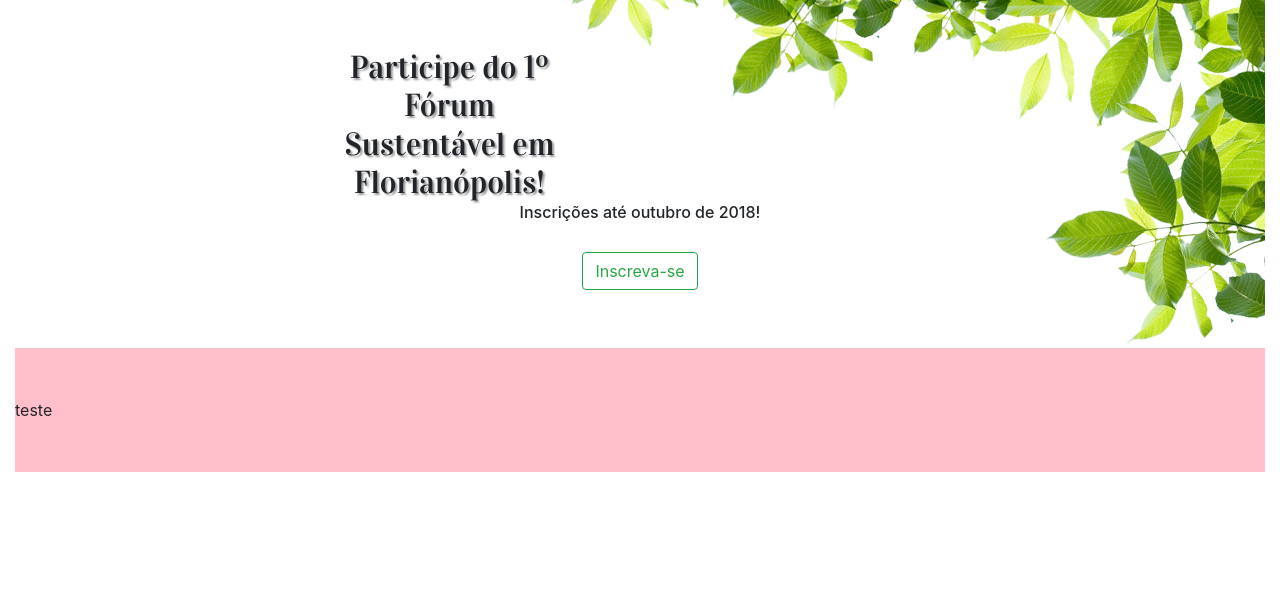
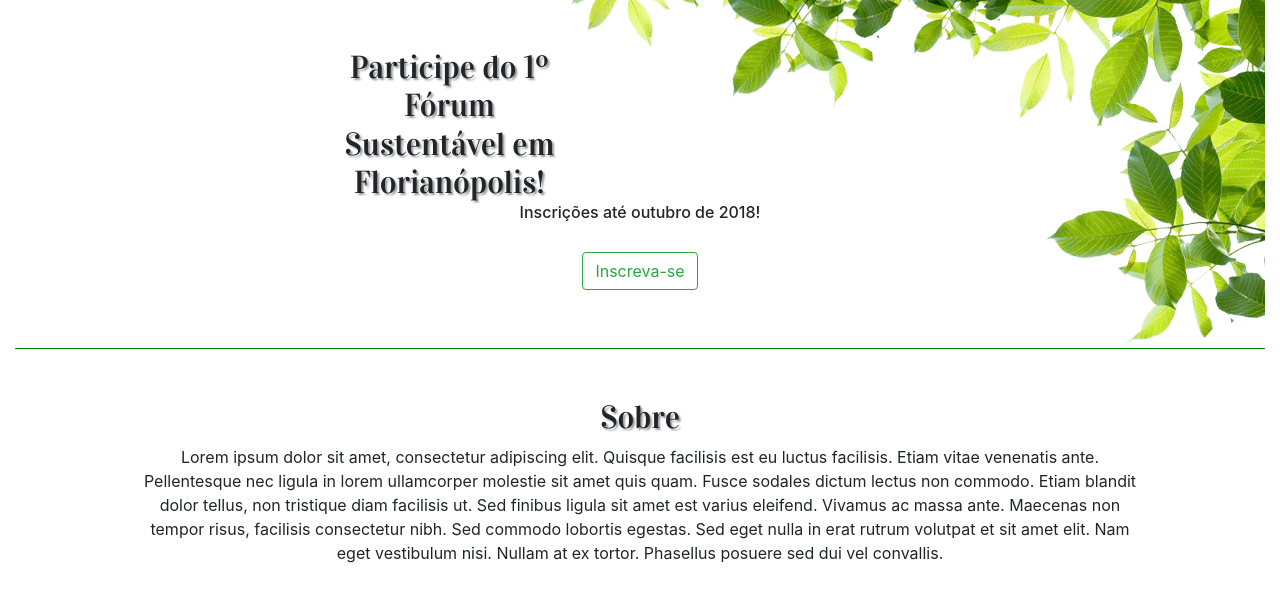
Before and after one commit to bkprestes/bkprestes.github.io, a PHP site: page /day2/index.html in a window 1280 px wide. Shown: the part 57-671 px from the top of the page. Run offline with PHP 8.4, Linux system fonts and the light colour scheme; some libraries are stand-ins or nearby versions.

Commit message:
finalizado div sobre

```diff
--- a/day2/day2.css
+++ b/day2/day2.css
@@ -39,7 +39,19 @@ div#convite h6 button{
 
 /*noticias*/
 
-div#noticias{
+div#sobre{
 	padding: 50px 0 50px 0;
-	background-color: pink;
+	border-top: 1px solid green;
 }
+
+div#sobre h2{
+	text-align: center;
+	font-family: Vidaloka;
+	text-shadow: 2px 2px 2px rgba(0,0,0,0.4);
+}
+
+div#sobre p{
+	text-align: center;
+	width: 80%;
+	margin: auto;
+}
--- a/day2/index.html
+++ b/day2/index.html
@@ -41,8 +41,10 @@
 	</div>
 
 	<div class="container-fluid">
-		<div id="noticias">
-			teste
+		<div id="sobre">
+			<h2>Sobre</h2>
+
+			<p>Lorem ipsum dolor sit amet, consectetur adipiscing elit. Quisque facilisis est eu luctus facilisis. Etiam vitae venenatis ante. Pellentesque nec ligula in lorem ullamcorper molestie sit amet quis quam. Fusce sodales dictum lectus non commodo. Etiam blandit dolor tellus, non tristique diam facilisis ut. Sed finibus ligula sit amet est varius eleifend. Vivamus ac massa ante. Maecenas non tempor risus, facilisis consectetur nibh. Sed commodo lobortis egestas. Sed eget nulla in erat rutrum volutpat et sit amet elit. Nam eget vestibulum nisi. Nullam at ex tortor. Phasellus posuere sed dui vel convallis.</p>
 		</div>
 	</div>
 
```
